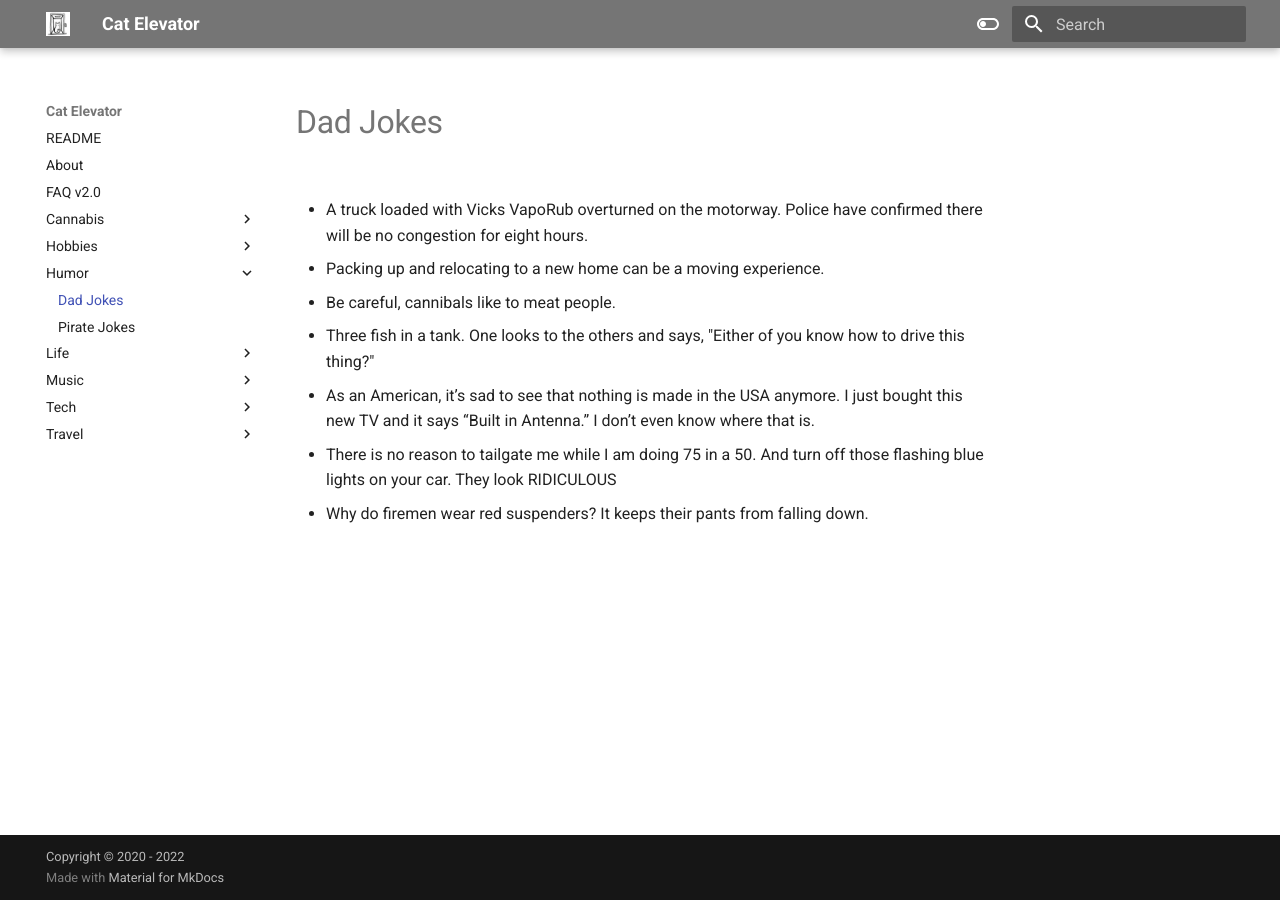
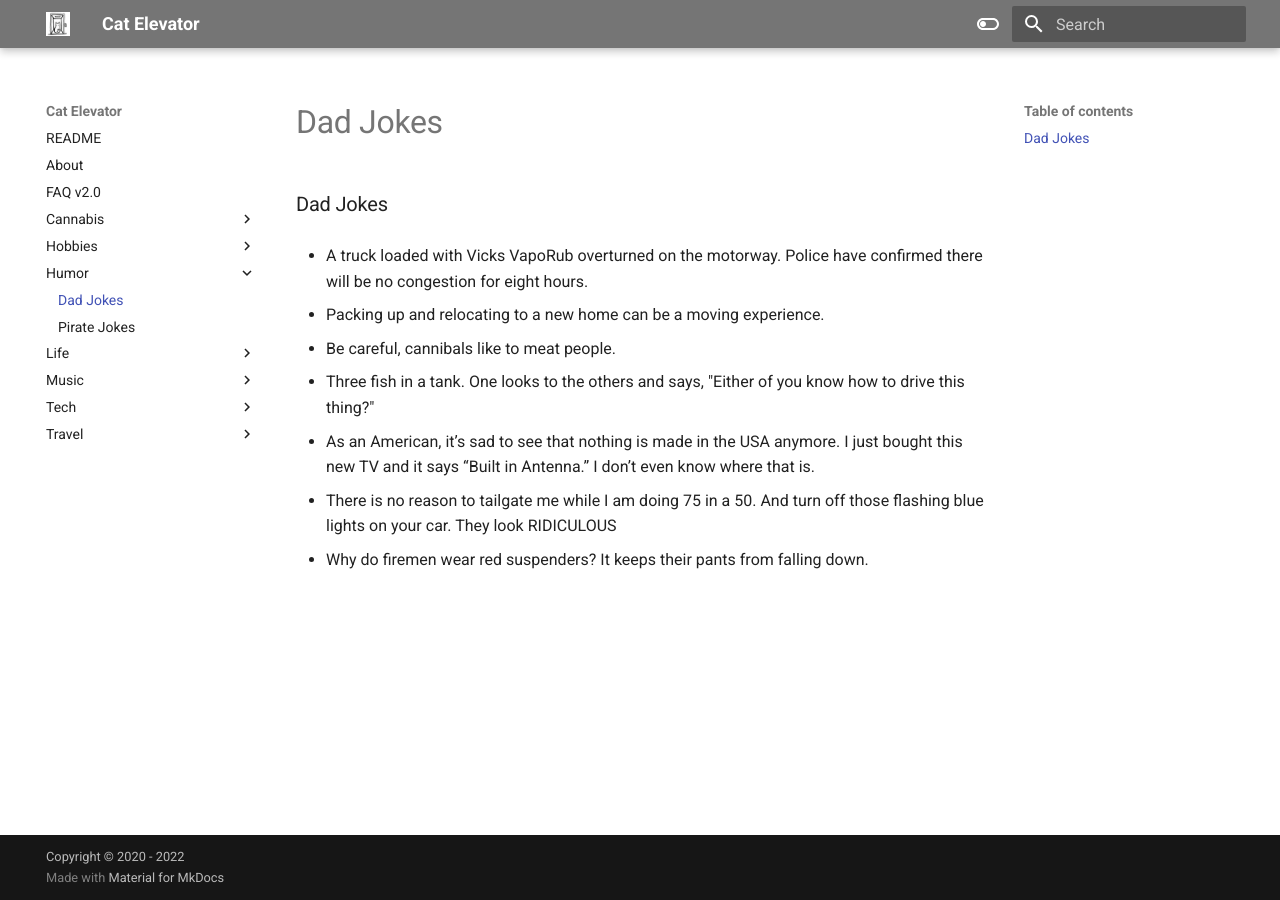
Before and after one commit to los7key/garden, an MkDocs documentation site: the page built from docs/humor/dad-jokes.md, in a window 1280 px wide. Built offline with MkDocs 1.6.1 and Material for MkDocs 9.7.7, drawn with Linux system fonts in a browser that asks for light colours.

Commit message:
Title fix

```diff
--- a/docs/humor/dad-jokes.md
+++ b/docs/humor/dad-jokes.md
@@ -5,7 +5,7 @@ description: Dad Jokes
 date: 2022-04-01
 Last Updated: 2023-02-12
 ---
-
+## Dad Jokes
 
 * A truck loaded with Vicks VapoRub overturned on the motorway. Police have confirmed there will be no congestion for eight hours.
 
```
